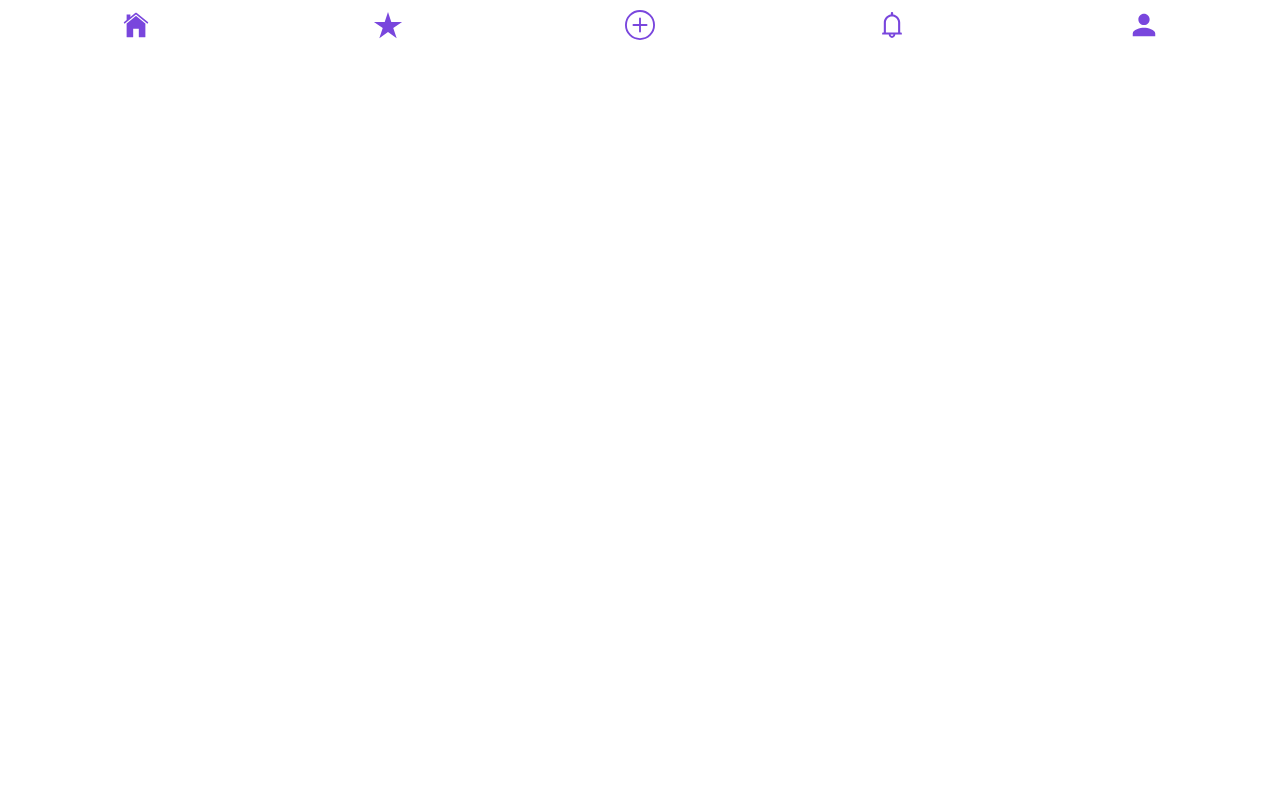
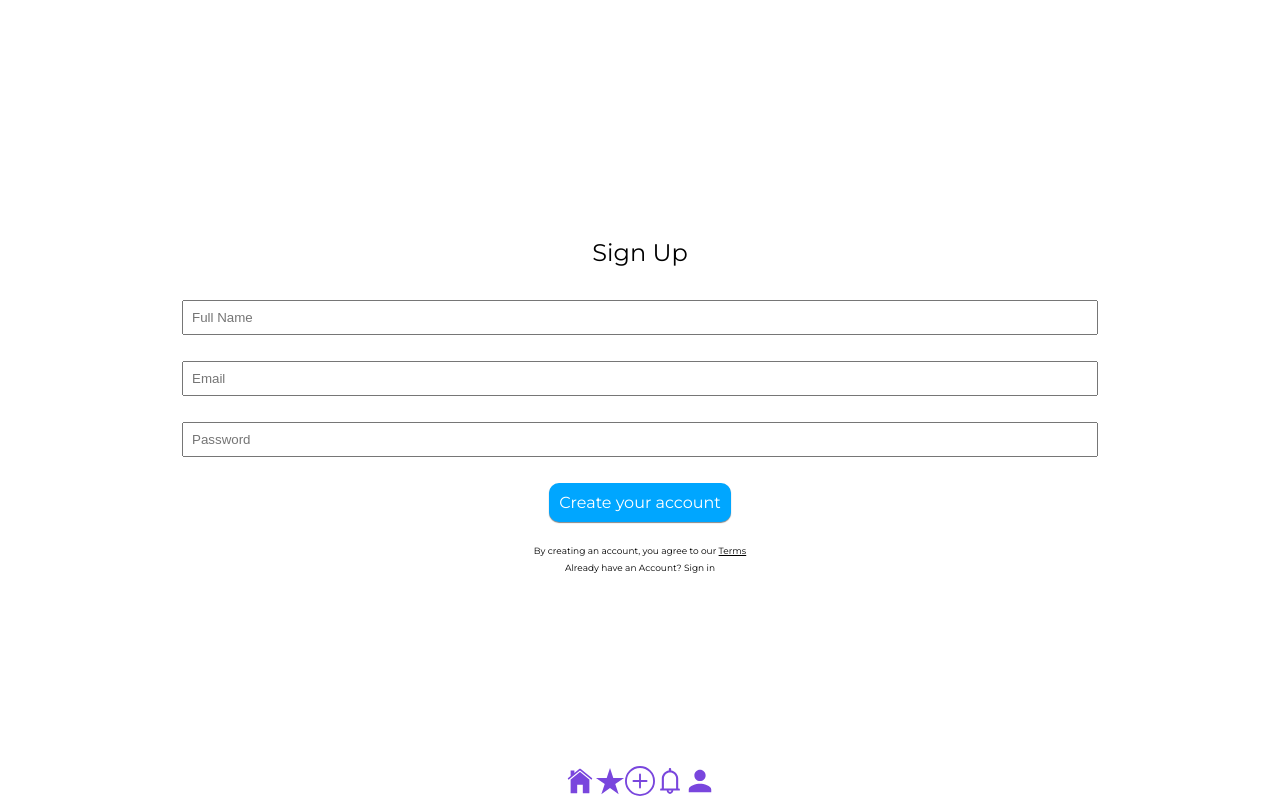
Before and after one commit to gabicortes/prospHer, a React (Create React App) app: page / in a window 1280 px wide. Shown: the top 800 px of the page. Built offline with nearby package versions, Linux system fonts and the light colour scheme.

Commit message:
Fixed menu to bottom of screen

```diff
--- a/src/App.css
+++ b/src/App.css
@@ -25,6 +25,11 @@
   color: white;
 }
 
+.fixed-row-bottom {
+  position:fixed !important;
+  bottom:0 !important;
+}
+
 .App-link {
   color: #61dafb;
 }
--- a/src/App.tsx
+++ b/src/App.tsx
@@ -3,13 +3,20 @@ import "./App.css";
 import { Home } from "./Home/Home.js";
 import { Chat } from "./Chat/Chat.js";
 import { MenuButton } from "./MenuButton/MenuButton";
+import { Container } from "react-bootstrap";
+import { Row } from "react-bootstrap";
+import { Col } from "react-bootstrap";
+
+
+
+
 
 function App() {
   return (
     <div className="App">
-      {/* <Home />
-      <Chat /> */}
-      <MenuButton />
+          <Home />
+          <Chat />
+              <MenuButton />
     </div>
   );
 }
--- a/src/MenuButton/MenuButton.css
+++ b/src/MenuButton/MenuButton.css
@@ -9,4 +9,10 @@
 .buttonIconMenuBottom {
   height: 30px;
   width: auto;
+  background-color: white;
 }
+
+.fixed-row-bottom {
+  position:fixed !important;
+  bottom:0 !important;
+}
--- a/src/MenuButton/MenuButton.js
+++ b/src/MenuButton/MenuButton.js
@@ -7,12 +7,15 @@ import { AiOutlineBell } from "react-icons/ai";
 
 export function MenuButton() {
   return (
+
     <div className="menuButtonWrapperBottom">
+      <div className="fixed-row-bottom">
       <IoIosHome className="buttonIconMenuBottom" />
       <IoStarSharp className="buttonIconMenuBottom" />
       <BsPlusCircle className="buttonIconMenuBottom" />
       <AiOutlineBell className="buttonIconMenuBottom" />
       <IoMdPerson className="buttonIconMenuBottom" />
     </div>
+    </div>
   );
 }
```
